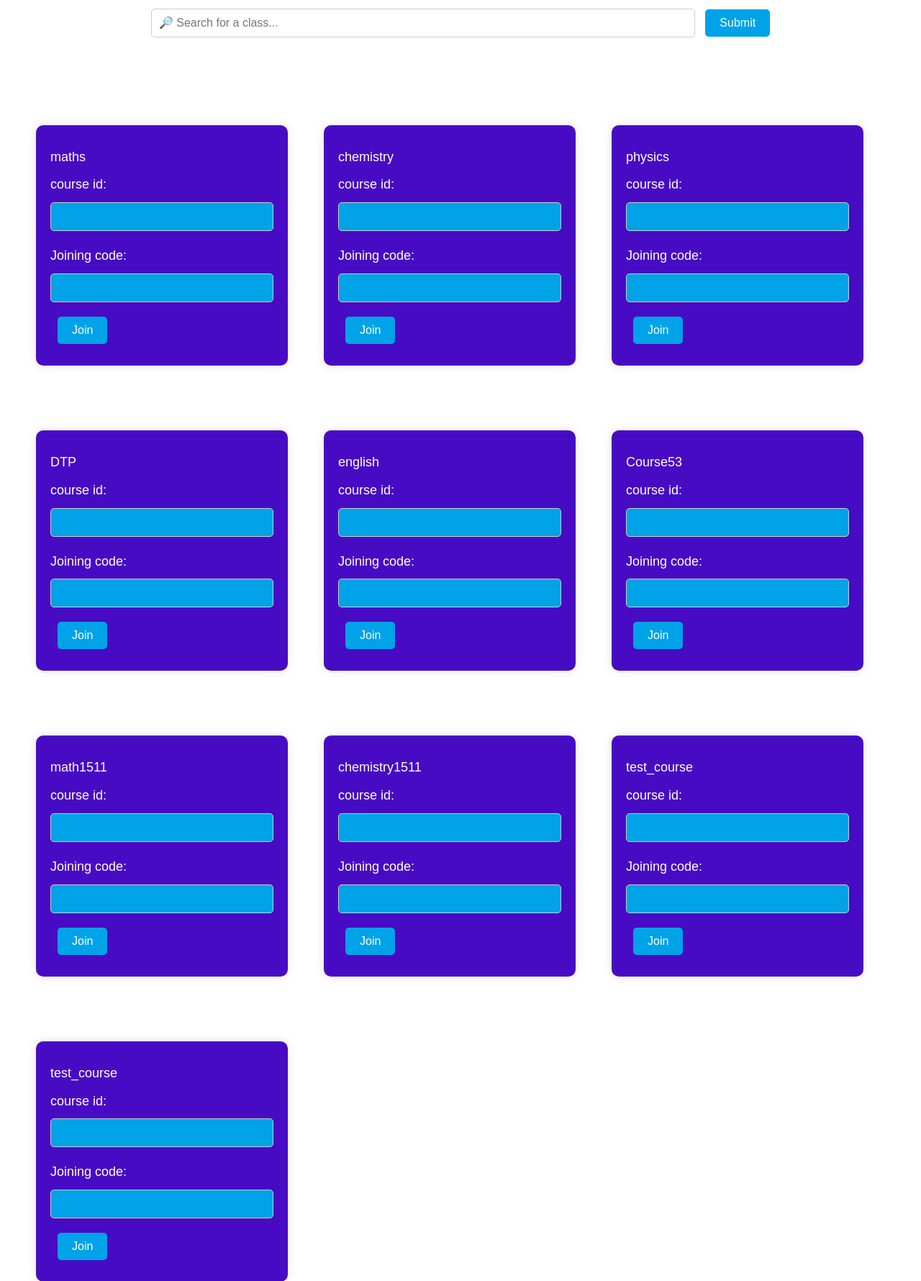
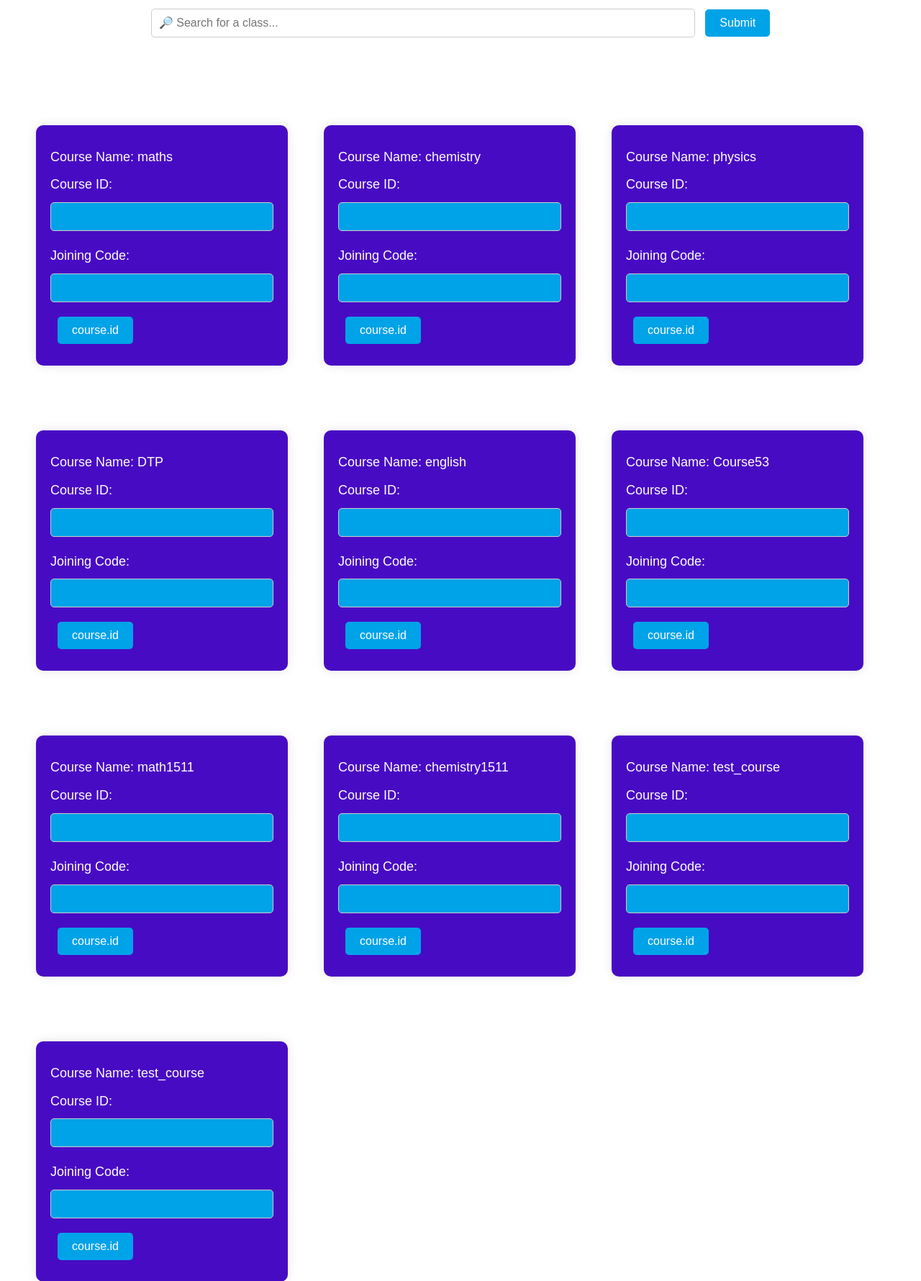
Before and after one commit to Rudra-121206/13DTP, a Flask app: page /all_courses/1 in a window 1280 px wide. Shown: the part 54-1834 px from the top of the page at 72% size. Run offline with Flask 3, Linux system fonts and the light colour scheme; a user stored in the database is signed in.

Commit message:
updating form

```diff
--- a/CHATBOX PROJECT/app/forms.py
+++ b/CHATBOX PROJECT/app/forms.py
@@ -37,8 +37,8 @@ class login(FlaskForm):
 
 
 # Form for enrolling into a course using a course ID and a joining code
-class joining_code(FlaskForm):
-    course = IntegerField(validators=[DataRequired(message='Course ID is required.')])
+class EnrollForm(FlaskForm):
+    course_id = IntegerField(validators=[DataRequired(message='Course ID is required.')])
     joining_code = IntegerField('Enter four-digit joining code', validators=[
         DataRequired(message='Please enter a valid four-digit number.'),
         NumberRange(min=1000, max=9999, message='Please enter a valid four-digit number.')
--- a/CHATBOX PROJECT/app/routes.py
+++ b/CHATBOX PROJECT/app/routes.py
@@ -42,67 +42,63 @@ def home():
 # Route for displaying all courses for a specific user
 @app.route('/all_courses/<int:ref>', methods=['GET', 'POST'])
 def all_courses(ref):
-    # Check if the user is authenticated
     if not current_user.is_authenticated:
         flash('User is not authenticated')
         return redirect(url_for('login'))
 
-    # check if the user url is correct
-    elif current_user.id != ref:
-        flash('Unauthorised access', 'error')
+    if current_user.id != ref:
+        flash('Unauthorized access', 'error')
         return redirect(url_for('home'))
 
-    # Check if the user is a teacher
-    elif current_user.has_role('teacher'):
+    if current_user.has_role('teacher'):
         flash('User access invalid')
         return redirect(url_for('create_course'))
 
+    search_form = forms.search()
+    search_query = request.args.get('search')
+
+    if search_query:
+        all_courses = models.Course.query.filter(models.Course.subject.like(f'%{search_query}%')).all()
     else:
-        form = forms.joining_code()  # Form for joining courses
-        search_form = forms.search()  # Search form
-        search_query = request.args.get('search')  # Get search query from the request
+        all_courses = models.Course.query.all()
 
-        # Filter courses based on search query
-        if search_query:
-            all_courses = models.Course.query.filter(models.Course.subject.like(f'%{search_query}%')).all()
-        else:
-            all_courses = models.Course.query.all()  # Fetch all courses if no search query
+    # Create a list of forms, one for each course
+    enroll_forms = [forms.EnrollForm() for _ in all_courses]
 
-        # Handle POST request for course enrollment
-        if request.method == 'POST':
-            if 'submit_enroll' in request.form and form.validate_on_submit():
-                course = models.Course.query.filter_by(id=form.course.data).first()
+    if request.method == 'POST':
+        # Get the course ID from the submitted form
+        course_id = request.form.get('submit_enroll')  # Get the value of the clicked submit button
 
-                # Check if the course and joining code are valid
-                if course and form.joining_code.data == course.joining_code:
-                    user = models.User.query.get(ref)
-                    course = models.Course.query.get(form.course.data)
+        # Find the corresponding form
+        for i, enroll_form in enumerate(enroll_forms):
+            if course_id == str(all_courses[i].id) and enroll_form.validate_on_submit():
+                joining_code_input = enroll_form.joining_code.data
+                course_id = enroll_form.course_id.data
+                print(joining_code_input)
+                print(course_id)
+                course = models.Course.query.get(course_id)
 
-                    # Check if the user and course exist
-                    if user and course:
-                        if course in user.courses:
-                            flash('You are already enrolled in this course', 'warning')
-                        else:
-                            user.courses.append(course)
-                            db.session.add(user)
-                            db.session.commit()
-                            flash(f"User {user.name} has been enrolled in the course", 'success')
-                        return redirect(url_for('my_courses', ref=ref))
+                if not course:
+                    flash(f"Course with ID {course_id} not found.", 'error')
+                    return redirect(url_for('all_courses', ref=ref))
 
+                if joining_code_input != course.joining_code:
+                    flash(f"Invalid joining code for course: {course.subject}", 'error')
+                    return redirect(url_for('all_courses', ref=ref))
+
+                user = models.User.query.get(ref)
+                if course in user.courses:
+                    flash('You are already enrolled in this course', 'warning')
                 else:
-                    flash("Invalid course ID or joining code, please try again.", 'error')
+                    user.courses.append(course)
+                    db.session.add(user)
+                    db.session.commit()
+                    flash(f"Successfully enrolled in {course.subject}", 'success')
+                return redirect(url_for('my_courses', ref=ref))
+            else:
+                flash('invalid input', 'error')
 
-            # Handle search form submission
-            elif 'submit_search' in request.form and search_form.validate_on_submit():
-                search_query = search_form.search.data
-                all_courses = models.Course.query.filter(models.Course.subject.like(f'%{search_query}%')).all()
-                if all_courses is None:
-                    flash("So sorry we can't find what you're looking for", 'error')
-
-        # Render the page with the list of filtered courses
-        return render_template('all_courses.html', form=form, search_form=search_form, all_courses=all_courses)
-
-
+    return render_template('all_courses.html', all_courses=all_courses, enroll_forms=enroll_forms, search_form=search_form, zip=zip)
 # Route to create a student account
 @app.route("/create_acc_student", methods=['GET', 'POST'])
 def create_acc():
@@ -152,7 +148,11 @@ def create_acc_teacher():
         return redirect(url_for('my_courses', ref=current_user.id))
 
     if request.method == 'POST':
-        if form.validate_on_submit():  # This will check if the form submission is valid
+        if form.validate_on_submit():  # Check if form is valid
+            existing_user = models.User.query.filter_by(email=form.email.data).first()
+            if existing_user:
+                flash('Email already in use. Please choose a different one.', 'error')
+                return redirect(url_for('create_acc'))
             new_user = models.User()
             new_user.role = "teacher"
             new_user.name = form.name.data
--- a/CHATBOX PROJECT/app/static/css/style.css
+++ b/CHATBOX PROJECT/app/static/css/style.css
@@ -112,7 +112,7 @@
 
 .form button {
     width: 100%;
-    padding: 10px;
+
     background-color: #00A2E8;
     color: white;
     border: none;
@@ -138,6 +138,14 @@
     font-size: 14px;
 }
 
+.input:invalid {
+  border-color: red;
+}
+
+.form-white-bg {
+  background-color: white;
+  color: black;
+}
 
 /* Chat Container */
 .chat-container {
@@ -424,7 +432,7 @@
   top: 10px;
   right: 10px;
   cursor: pointer;
-  color: rgb(0, 0, 0);
+  color: black;
   font-size: 1.5em;
 }
 
--- a/CHATBOX PROJECT/app/templates/all_courses.html
+++ b/CHATBOX PROJECT/app/templates/all_courses.html
@@ -10,28 +10,28 @@
 </div>
 
 <div class="grid-container">
-    {% for course in all_courses %}
+    {% for course, enroll_form in zip(all_courses, enroll_forms) %}
         <div class="form">
             <form method="POST" enctype="multipart/form-data" novalidate>
+                {{ enroll_form.csrf_token }}
 
-                {{ form.csrf_token }}
-                <p>{{ course.subject }}</p>
+                <p>Course Name: {{ course.subject }}</p>
+
                 <p>
-                    course id: {{ form.course }}
-                    {% if form.course.errors %}
-                        <span style="color:red">{{ form.course.errors[0] }}</span>
+                    Course ID: {{ enroll_form.course_id(value=None)}}
+                    {% if enroll_form.course_id.errors %}
+                        <span style="color:red">{{ enroll_form.course_id.errors[0] }}</span>
                     {% endif %}
                 </p>
 
                 <p>
-                    Joining code: {{ form.joining_code }}
-                    {% if form.joining_code.errors %}
-                        <span style="color:red">{{ form.joining_code.errors[0] }}</span>
+                    Joining Code: {{ enroll_form.joining_code(value=None) }}
+                    {% if enroll_form.joining_code.errors %}
+                        <span style="color:red">{{ enroll_form.joining_code.errors[0] }}</span>
                     {% endif %}
                 </p>
 
-                <p>{{ form.submit_enroll(class_="search-btn") }}</p>
-
+                <p>{{ enroll_form.submit_enroll(class_="search-btn", value="course.id") }}</p>
             </form>
         </div>
     {% endfor %}
--- a/CHATBOX PROJECT/app/templates/create_acc_student.html
+++ b/CHATBOX PROJECT/app/templates/create_acc_student.html
@@ -1,7 +1,7 @@
 {% extends 'layout.html' %}
 {% block content %}
 <div class="container">
-    <div class="form">
+    <div class="form form-white-bg">
         <form method="POST" enctype="multipart/form-data" novalidate>
             {{ form.csrf_token }}
             <p>Name: {{ form.name }}</p>
--- a/CHATBOX PROJECT/app/templates/create_acc_teacher.html
+++ b/CHATBOX PROJECT/app/templates/create_acc_teacher.html
@@ -1,7 +1,7 @@
 {% extends 'layout.html' %}
 {% block content %}
 <div class="container">
-    <div class="form">
+    <div class="form form-white-bg">
         <form method="POST" enctype="multipart/form-data" novalidate>
             {{ form.csrf_token }}
             <p>Name: {{ form.name }}</p>
--- a/CHATBOX PROJECT/app/templates/login.html
+++ b/CHATBOX PROJECT/app/templates/login.html
@@ -1,7 +1,7 @@
 {% extends 'layout.html' %}
 {% block content %}
 <div class="container">
-    <div class="form">
+    <div class="form form-white-bg">
         <form method="post" enctype="multipart/form-data" novalidate>
             {{ form.csrf_token }}
             <img src="/static/images/login img.png" alt="LOGIN IMAGE">
```
Also changed, not shown: CHATBOX PROJECT/app/templates/my_classes.html (+7 -2 lines), CHATBOX PROJECT/app/chatbox.db.
